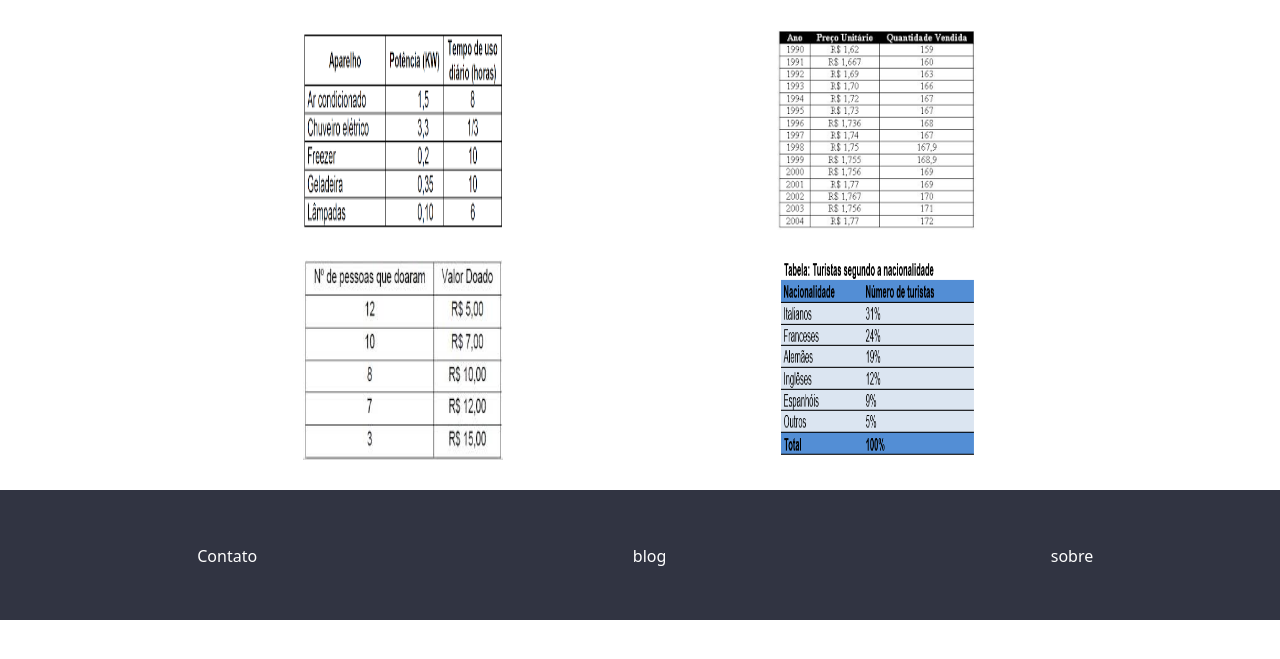
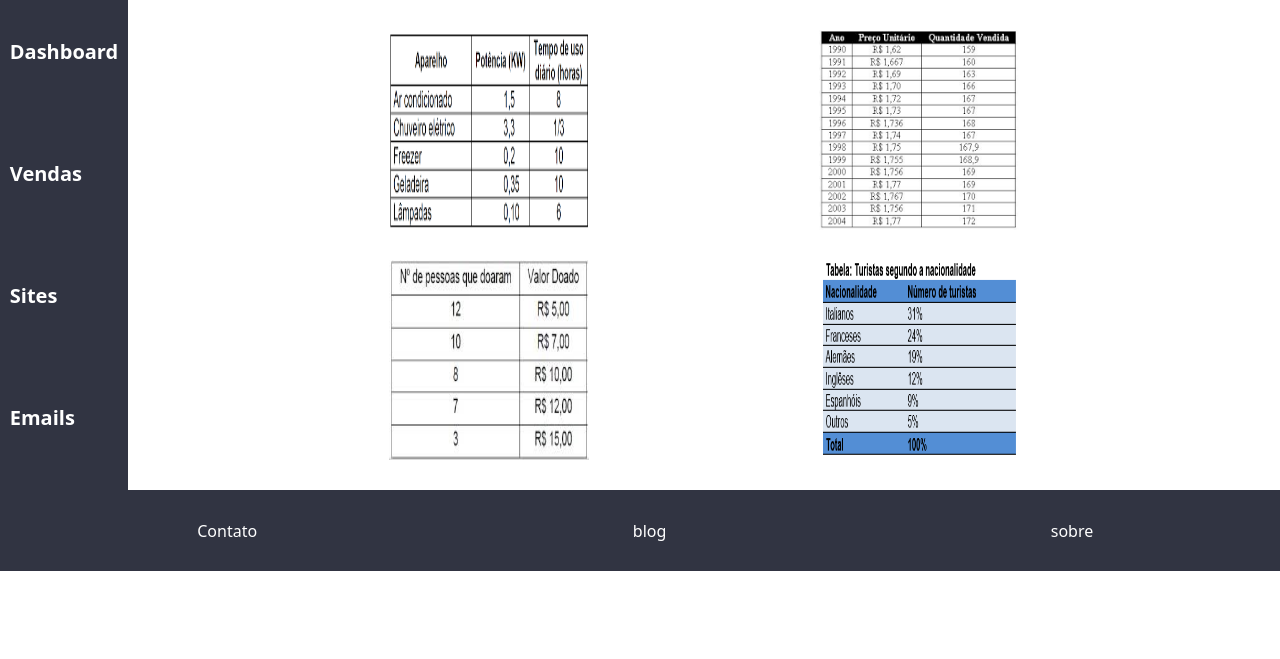
Before and after one commit to EricFelicio/Sistema-CRUD-php-puro, a PHP site: page / in a window 1280 px wide. Shown: the part 56-715 px from the top of the page. Run offline with PHP 8.4, Linux system fonts and the light colour scheme; a user stored in the database is signed in; data that the repository does not hold is empty.

Commit message:
adicionado parte superior no dashboard

```diff
--- a/index.php
+++ b/index.php
@@ -2,9 +2,11 @@
 session_start();
 include ('verifica_sessao.php');
 ?>
+
 <!DOCTYPE html>
+<html>
 
-<html>
+<!-- conteudo do head -->
 <head>
 	<meta charset="utf-8">
 	<meta nome="viewport" content="width=device-width, innitial-scale=1.0">
@@ -14,8 +16,8 @@ include ('verifica_sessao.php');
   <link rel="stylesheet" type="text/css" href=style/index.css />
 </head>
 <body>
-<!-- navibar -->
-	<nav class="navbar navbar-expand-lg navbar-light bg-light">
+
+<nav class="navbar navbar-expand-lg navbar-light bg-light">
 	  <div class="container-fluid">
 	    <a class="navbar-brand" href="#">Meta apolo</a>
     <button class="navbar-toggler" type="button" data-bs-toggle="collapse" data-bs-target="#navbarSupportedContent" aria-controls="navbarSupportedContent" aria-expanded="false" aria-label="Toggle navigation">
@@ -44,9 +46,22 @@ include ('verifica_sessao.php');
   </div>
 </nav>
 
-<!-- JavaScript Bundle with Popper -->
-<script src="https://cdn.jsdelivr.net/npm/bootstrap@5.0.1/dist/js/bootstrap.bundle.min.js" integrity="sha384-gtEjrD/SeCtmISkJkNUaaKMoLD0//ElJ19smozuHV6z3Iehds+3Ulb9Bn9Plx0x4" crossorigin="anonymous"></script>
-
+<!-- navibar -->
+<nav class="div_for_flex">
+  <nav class="top_head_nav">
+  <nav class="middle_head_nav">
+  <a href="index.php">Dashboard</a>
+  </nav>
+  <nav class="middle_head_nav">
+  <a href="vendas.php">Vendas</a>
+  </nav>
+  <nav class="middle_head_nav">
+  <a href="sites.php">Sites</a>
+  </nav>
+  <nav class="middle_head_nav">
+  <a href="emails.php">Emails</a>
+  </nav>
+</nav>
 <section>
   <article>
     <div class="nav_info_dash">
@@ -63,7 +78,14 @@ include ('verifica_sessao.php');
     </div>
   </article>
 </section>
+</nav>
+
+<!-- JavaScript Bundle with Popper -->
+<script src="https://cdn.jsdelivr.net/npm/bootstrap@5.0.1/dist/js/bootstrap.bundle.min.js" integrity="sha384-gtEjrD/SeCtmISkJkNUaaKMoLD0//ElJ19smozuHV6z3Iehds+3Ulb9Bn9Plx0x4" crossorigin="anonymous"></script>
+
 </body>
+
+<!-- conteudo do footer -->
 <footer>
   <div class="footer_cop">
     <ul class="part_footer">
--- a/style/index.css
+++ b/style/index.css
@@ -21,7 +21,7 @@ footer {
     background-color: #313442;
     color: white;
     width: 100%;
-    height: 130px;
+    height: 81px;
 }
 
 .footer_cop {
@@ -50,3 +50,35 @@ footer {
     color: white;
     text-decoration: none;
 }
+
+nav.div_for_flex {
+    display: flex;
+  }
+
+  .div_for_flex .top_head_nav {
+    width: 10%;
+    min-height: 100%;
+    -webkit-align-items: center;
+    align-items: center;
+    -webkit-justify-content: center;
+    display: grid;
+    border: 1px solid #313442;
+    background-color: #313442;
+  }
+
+  nav.div_for_flex section {
+    width: 90%;
+    height: 100%;
+  }
+
+  .div_for_flex .top_head_nav a {
+    text-decoration: none;
+    color: white;
+    font-size: 20px;
+    font-weight: 600;
+  }
+
+  nav.middle_head_nav {
+    width: 100%;
+    height: 50px;
+}
```
